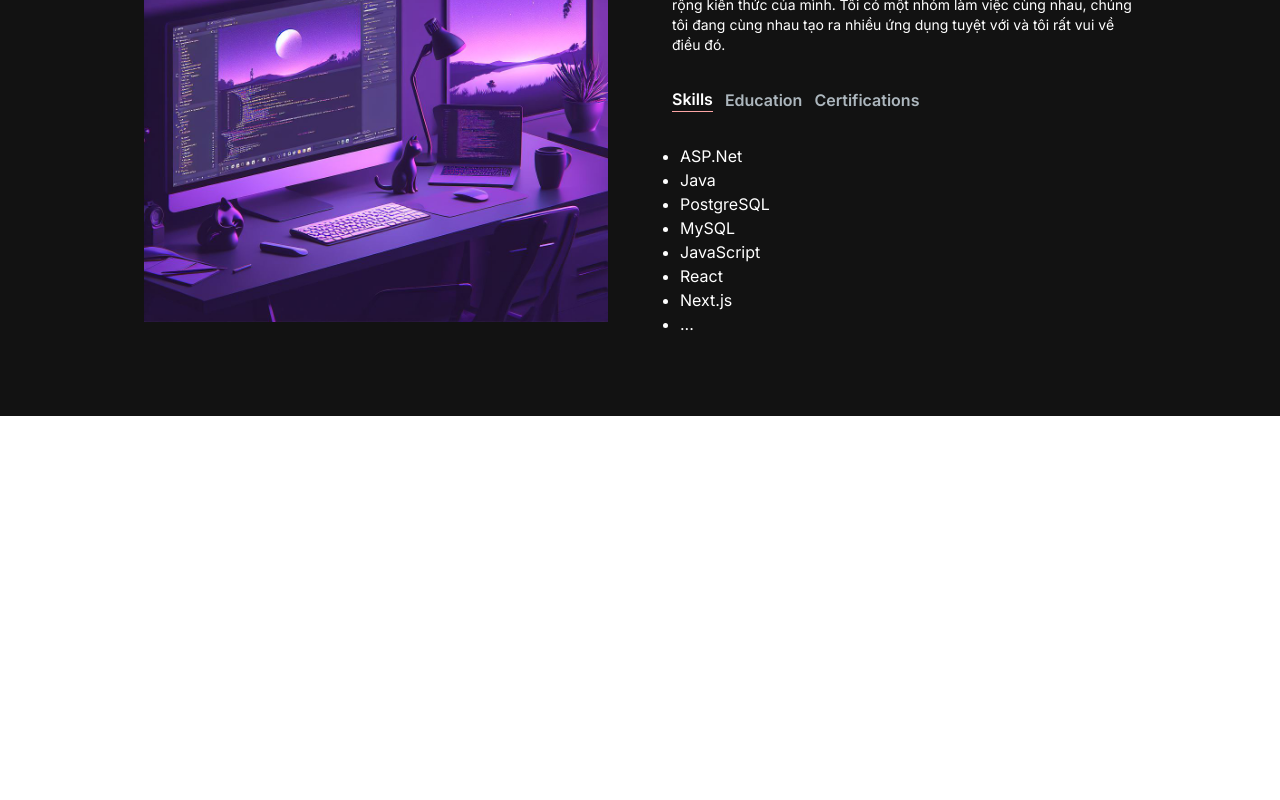
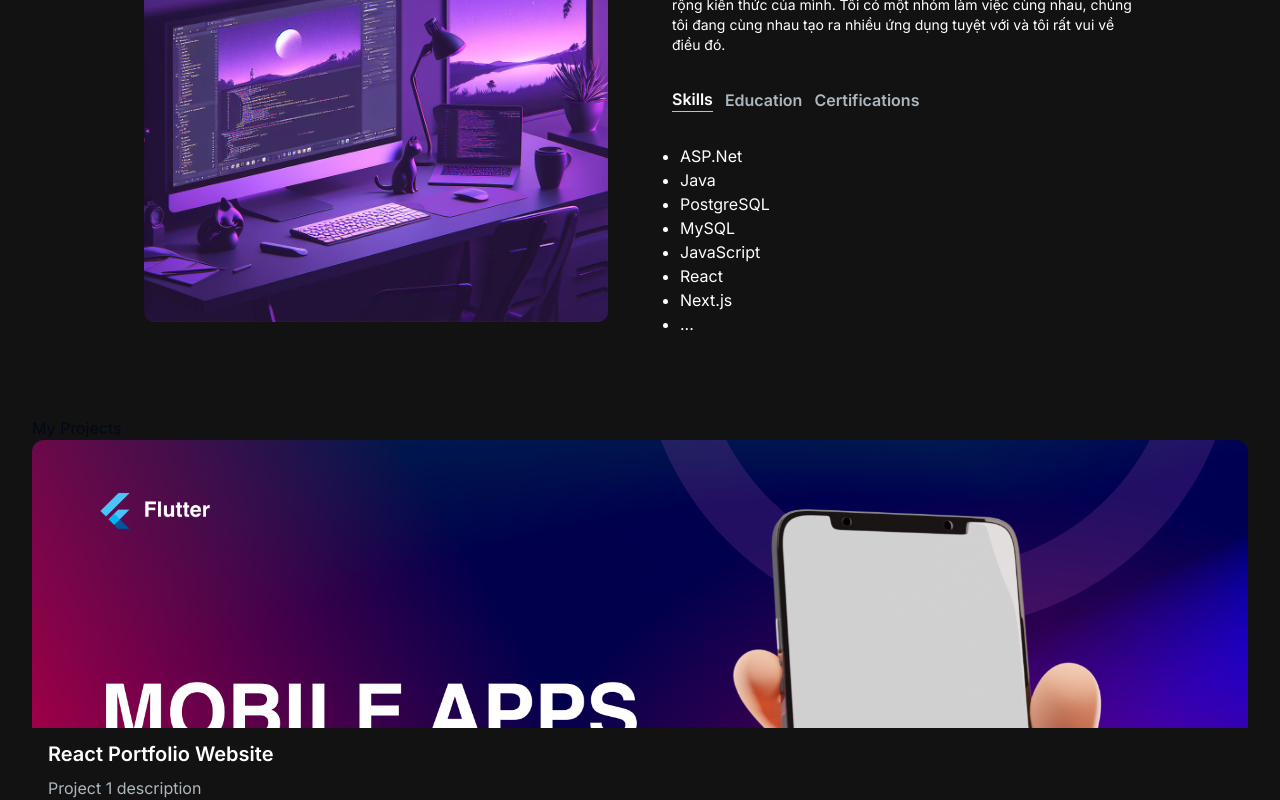
Before and after one commit to hoangvuvan0611/profile, a Next.js app: page / in a window 1280 px wide. Shown: the part 1133-1933 px from the top of the page. Before the commit the page ends 1549 px from the top, so only its background shows below. Built offline with nearby package versions, Linux system fonts and the light colour scheme.

Commit message:
feat: add my project

```diff
--- a/src/app/page.tsx
+++ b/src/app/page.tsx
@@ -2,6 +2,7 @@
 import AboutSection from "@/components/about/AboutSection";
 import HeroSection from "@/components/hero/HeroSection";
 import Navbar from "@/components/navbar/Navbar";
+import ProjectSection from "@/components/project/ProjectSection";
 import Image from "next/image";
 
 export default function Home() {
@@ -13,6 +14,7 @@
       </div>
       <div className="container">
         <AboutSection />
+        <ProjectSection />
       </div>
     </main>
   );
--- a/src/components/about/AboutSection.tsx
+++ b/src/components/about/AboutSection.tsx
@@ -46,7 +46,7 @@
   const [tab, setTab] = useState("skills");
   const [isPending, startTransition] = useTransition();
 
-    const handleTabChange = (id) => {
+  const handleTabChange = (id: string) => {
     startTransition(() => {
       setTab(id);
     });
@@ -60,6 +60,7 @@
               alt="WorkSpace image"
               width={500}
               height={500}
+              style={{ borderRadius: '10px' }}
           />
           <div className="mt-4 md:mt-0 text-left flex flex-col h-full">
               <h2 className="lg:text-3xl text-2xl font-bold mb-4">
@@ -97,7 +98,7 @@
                 </TabButton>
               </div>
               <div className="mt-8">
-                      {TAB_DATA.find((t) => t.id === tab).content}
+                {TAB_DATA.find((t) => t.id === tab)?.content}
               </div>
             </div>
         </div>
--- /dev/null
+++ b/src/components/project/ProjectCard.tsx
@@ -0,0 +1,35 @@
+import { CodeBracketIcon, EyeIcon } from '@heroicons/react/24/solid'
+import Link from 'next/link'
+import React from 'react'
+
+const ProjectCard = ({ imgUrl, title, description, gitUrl, previewUrl }) => {
+  return (
+    <div>
+      <div
+        className="h-52 md:h-72 rounded-t-xl relative group"
+        style={{ background: `url(${imgUrl})`, backgroundSize: "cover" }}
+      >
+        <div className="overlay items-center justify-center absolute top-0 left-0 w-full h-full bg-[#181818] bg-opacity-0 hidden group-hover:flex group-hover:bg-opacity-80 transition-all duration-500 ">
+          {/* <Link
+            href={gitUrl}
+            className="h-14 w-14 mr-2 border-2 relative rounded-full border-[#ADB7BE] hover:border-white group/link"
+          >
+            <CodeBracketIcon className="h-10 w-10 text-[#ADB7BE] absolute top-1/2 left-1/2 transform -translate-x-1/2 -translate-y-1/2  cursor-pointer group-hover/link:text-white" />
+          </Link>
+          <Link
+            href={previewUrl}
+            className="h-14 w-14 border-2 relative rounded-full border-[#ADB7BE] hover:border-white group/link"
+          >
+            <EyeIcon className="h-10 w-10 text-[#ADB7BE] absolute top-1/2 left-1/2 transform -translate-x-1/2 -translate-y-1/2  cursor-pointer group-hover/link:text-white" />
+          </Link> */}
+        </div>
+      </div>
+      <div className="text-white rounded-b-xl mt-3 bg-[#181818]py-6 px-4">
+        <h5 className="text-xl font-semibold mb-2">{title}</h5>
+        <p className="text-[#ADB7BE]">{description}</p>
+      </div>
+    </div>
+  )
+}
+
+export default ProjectCard
--- /dev/null
+++ b/src/components/project/ProjectSection.tsx
@@ -0,0 +1,79 @@
+import React from 'react'
+import ProjectCard from './ProjectCard';
+
+const projectsData = [
+    {
+        id: 1,
+        title: "React Portfolio Website",
+        description: "Project 1 description",
+        image: "/images/flutter-project.png",
+        tag: ["All", "Web"],
+        gitUrl: "/",
+        previewUrl: "/",
+    },
+    // {
+    //     id: 2,
+    //     title: "Potography Portfolio Website",
+    //     description: "Project 2 description",
+    //     image: "/images/projects/2.png",
+    //     tag: ["All", "Web"],
+    //     gitUrl: "/",
+    //     previewUrl: "/",
+    // },
+    // {
+    //     id: 3,
+    //     title: "E-commerce Application",
+    //     description: "Project 3 description",
+    //     image: "/images/projects/3.png",
+    //     tag: ["All", "Web"],
+    //     gitUrl: "/",
+    //     previewUrl: "/",
+    // },
+    // {
+    //     id: 4,
+    //     title: "Food Ordering Application",
+    //     description: "Project 4 description",
+    //     image: "/images/projects/4.png",
+    //     tag: ["All", "Mobile"],
+    //     gitUrl: "/",
+    //     previewUrl: "/",
+    // },
+    // {
+    //     id: 5,
+    //     title: "React Firebase Template",
+    //     description: "Authentication and CRUD operations",
+    //     image: "/images/projects/5.png",
+    //     tag: ["All", "Web"],
+    //     gitUrl: "/",
+    //     previewUrl: "/",
+    // },
+    // {
+    //     id: 6,
+    //     title: "Full-stack Roadmap",
+    //     description: "Project 5 description",
+    //     image: "/images/projects/6.png",
+    //     tag: ["All", "Web"],
+    //     gitUrl: "/",
+    //     previewUrl: "/",
+    // },
+];
+
+const ProjectSection = () => {
+  return (
+    <section>
+      <h2>My Projects</h2>
+      <div>
+        {projectsData.map((project) =>
+            <ProjectCard
+            key={project.id}
+            title={project.title}
+            description={project.description}
+            imgUrl={project.image}
+            />
+        )}
+      </div>
+    </section>
+  )
+}
+
+export default ProjectSection
```
Also changed, not shown: public/images/Flutter-project.png (added). Lines whose indentation alone changed are shown as unchanged.
